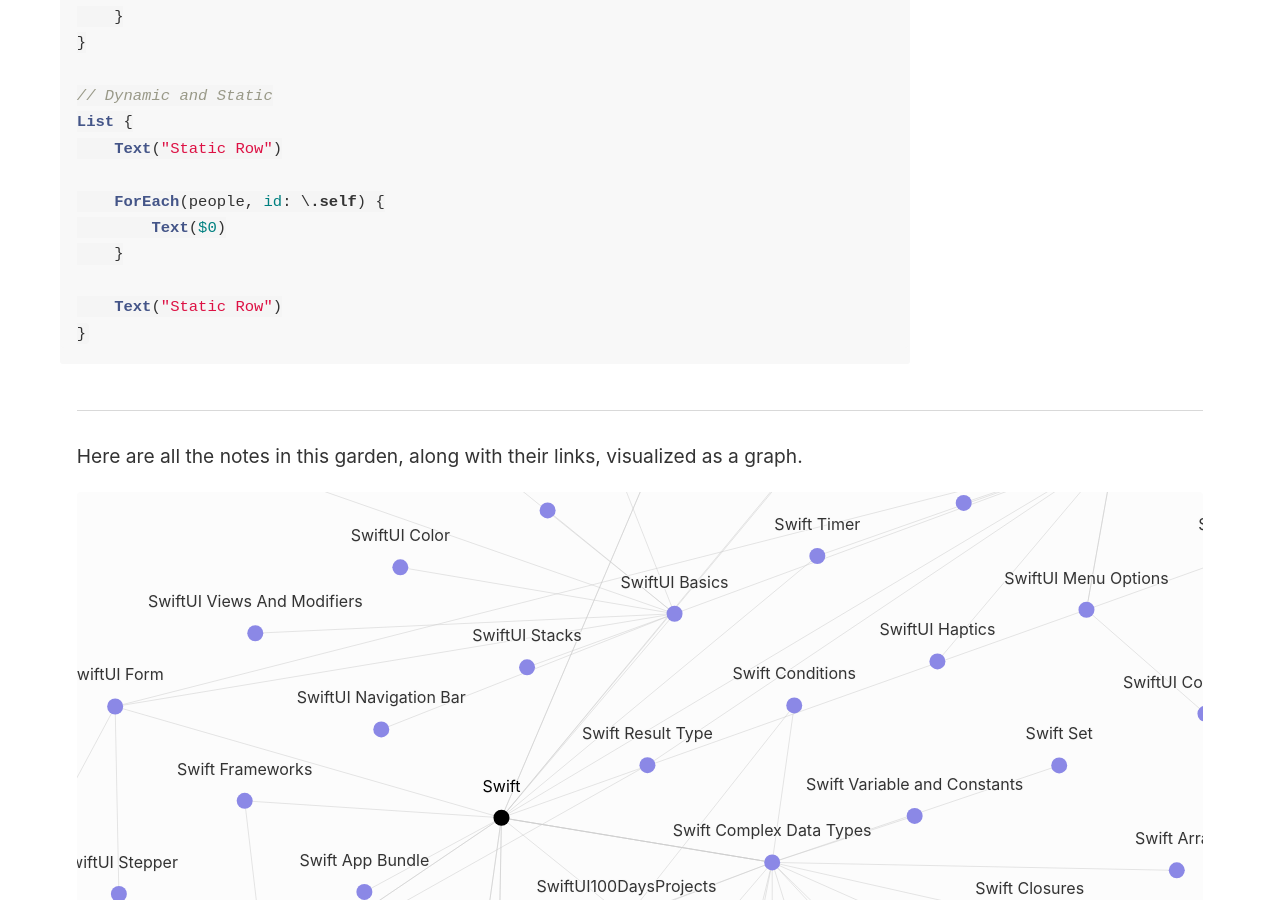
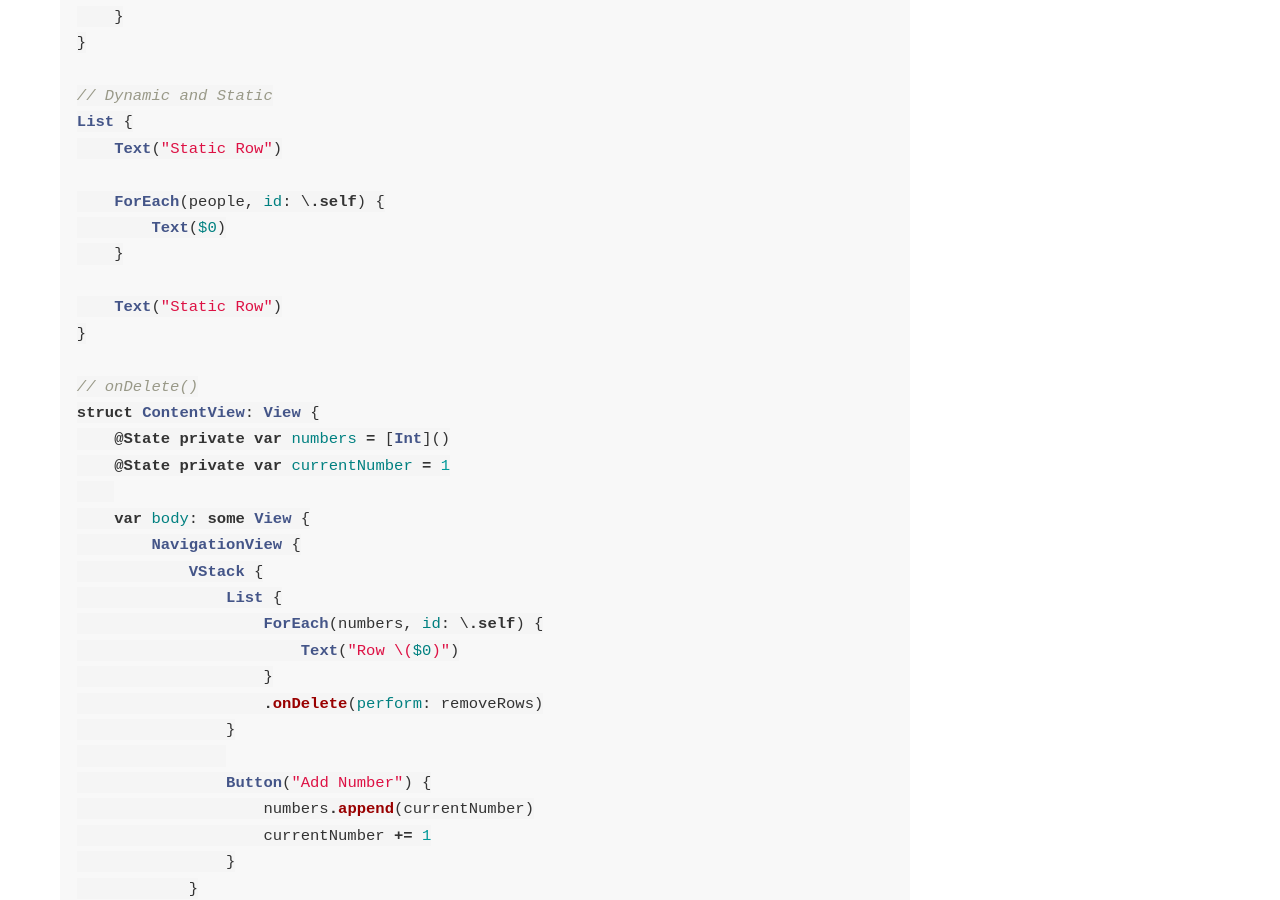
Before and after one commit to ahrchen/digital-garden-knowselfdaily, a Jekyll site: the page built from _notes/SwiftUI Basics/SwiftUI List.md, in a window 1280 px wide and 900 px high, scrolled down 1388 px. Built offline with Jekyll 4.4.1, drawn with Linux system fonts in a browser that asks for light colours; some of the changed text lies outside the part shown.

Commit message:
SwiftUI Property Wrapper and Storage

````diff
--- a/_notes/Swift/Swift.md
+++ b/_notes/Swift/Swift.md
@@ -10,7 +10,7 @@ title: Swift
 - [[Swift Complex Data Types]]
 - [[Swift Unique Types]]
 - [[Swift Techniques]]
-- [[Swift Property Wrappers]]
 - [[Swift App Bundle]]
 - [[Swift Timer]]
 - [[Swift Animations]]
+- [[Swift Storage]]
--- a/_notes/SwiftUI Basics/SwiftUI List.md
+++ b/_notes/SwiftUI Basics/SwiftUI List.md
@@ -54,4 +54,36 @@ List {
 
     Text("Static Row")
 }
+
+// onDelete()
+struct ContentView: View {
+    @State private var numbers = [Int]()
+    @State private var currentNumber = 1
+
+    var body: some View {
+        NavigationView {
+            VStack {
+                List {
+                    ForEach(numbers, id: \.self) {
+                        Text("Row \($0)")
+                    }
+                    .onDelete(perform: removeRows)
+                }
+
+                Button("Add Number") {
+                    numbers.append(currentNumber)
+                    currentNumber += 1
+                }
+            }
+            .navigationTitle("onDelete()")
+            .toolbar {
+                EditButton()
+            }
+        }
+    }
+
+    func removeRows(at offsets: IndexSet) {
+        numbers.remove(atOffsets: offsets)
+    }
+}
 ```
````
Also changed, not shown: _notes/Swift/Swift Property Wrappers.md (deleted, +0 -12 lines), _notes/Swift/Swift Storage/Swift Codable.md (added, +31 -0 lines), _notes/Swift/Swift Storage/Swift Storage.md (added, +10 -0 lines), _notes/Swift/Swift Storage/Swift UserDefaults.md (added, +50 -0 lines), _notes/SwiftUI/SwiftUI Property Wrappers/SwiftUI Environment Wrapper.md (added, +35 -0 lines), _notes/SwiftUI/SwiftUI Property Wrappers/SwiftUI Property Wrappers.md (+2 -0 lines), _notes/SwiftUI/SwiftUI Property Wrappers/SwiftUI State Wrapper.md (+3 -0 lines), _notes/SwiftUI/SwiftUI Property Wrappers/SwiftUI StateObject Wrapper.md (added, +37 -0 lines), _notes/SwiftUI/SwiftUI Sheets.md (added, +33 -0 lines), _notes/SwiftUI/SwiftUI.md (+2 -4 lines), 3 other files.
